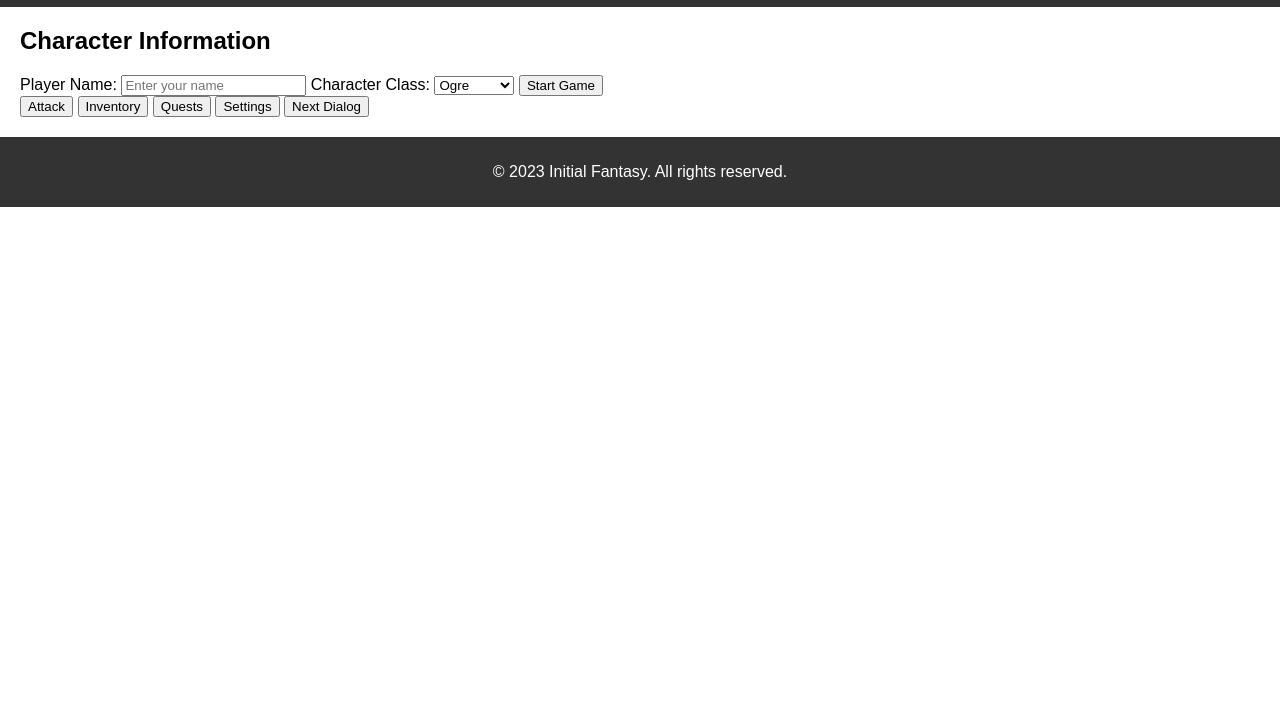
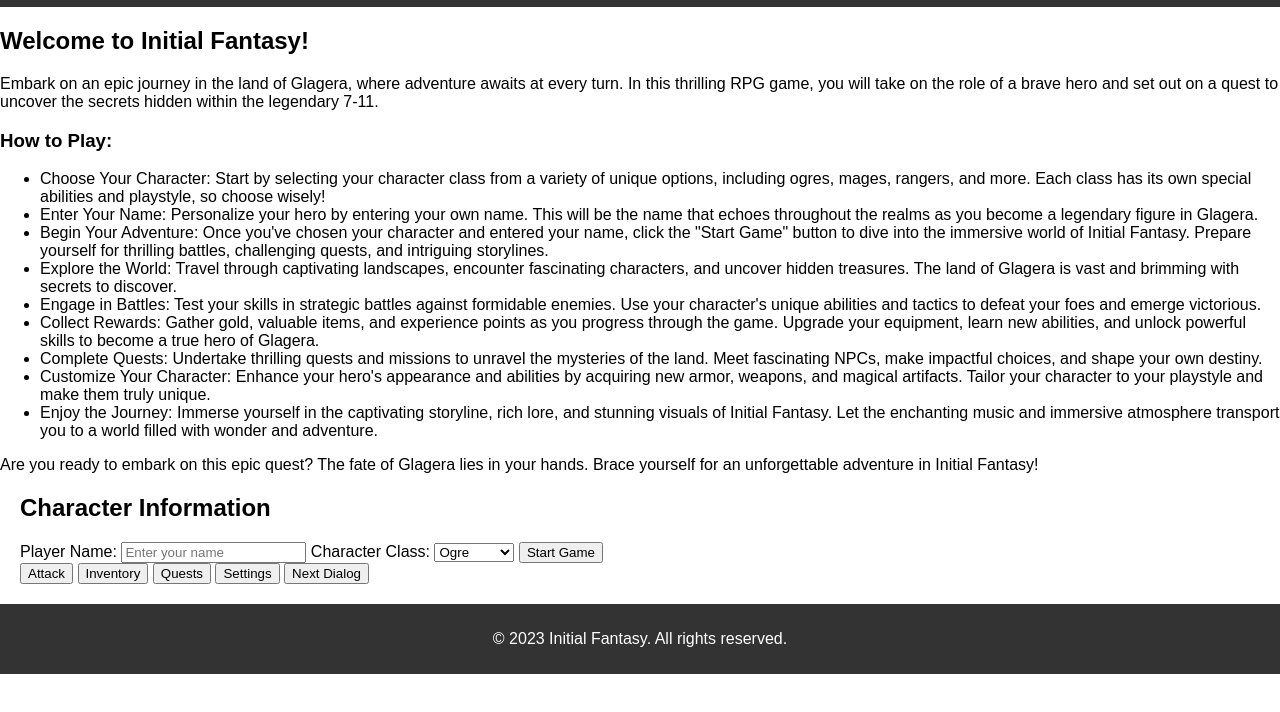
Before and after one commit to HussainAther/Initial-Fantasy, a website: page index.html in a window 1280 px wide. Shown: the part 50-762 px from the top of the page. Drawn offline with Linux system fonts and the light colour scheme.

Commit message:
if descriptoin

```diff
--- a/index.html
+++ b/index.html
@@ -10,6 +10,44 @@
   <header>
     <h1>Initial Fantasy</h1>
   </header>
+      <h2>Welcome to Initial Fantasy!</h2>
+      <p>
+        Embark on an epic journey in the land of Glagera, where adventure awaits at every turn. In this thrilling RPG game, you will take on the role of a brave hero and set out on a quest to uncover the secrets hidden within the legendary 7-11.
+      </p>
+      <h3>How to Play:</h3>
+      <ul>
+        <li>
+          Choose Your Character: Start by selecting your character class from a variety of unique options, including ogres, mages, rangers, and more. Each class has its own special abilities and playstyle, so choose wisely!
+        </li>
+        <li>
+          Enter Your Name: Personalize your hero by entering your own name. This will be the name that echoes throughout the realms as you become a legendary figure in Glagera.
+        </li>
+        <li>
+          Begin Your Adventure: Once you've chosen your character and entered your name, click the "Start Game" button to dive into the immersive world of Initial Fantasy. Prepare yourself for thrilling battles, challenging quests, and intriguing storylines.
+        </li>
+        <li>
+          Explore the World: Travel through captivating landscapes, encounter fascinating characters, and uncover hidden treasures. The land of Glagera is vast and brimming with secrets to discover.
+        </li>
+        <li>
+          Engage in Battles: Test your skills in strategic battles against formidable enemies. Use your character's unique abilities and tactics to defeat your foes and emerge victorious.
+        </li>
+        <li>
+          Collect Rewards: Gather gold, valuable items, and experience points as you progress through the game. Upgrade your equipment, learn new abilities, and unlock powerful skills to become a true hero of Glagera.
+        </li>
+        <li>
+          Complete Quests: Undertake thrilling quests and missions to unravel the mysteries of the land. Meet fascinating NPCs, make impactful choices, and shape your own destiny.
+        </li>
+        <li>
+          Customize Your Character: Enhance your hero's appearance and abilities by acquiring new armor, weapons, and magical artifacts. Tailor your character to your playstyle and make them truly unique.
+        </li>
+        <li>
+          Enjoy the Journey: Immerse yourself in the captivating storyline, rich lore, and stunning visuals of Initial Fantasy. Let the enchanting music and immersive atmosphere transport you to a world filled with wonder and adventure.
+        </li>
+      </ul>
+      <p>
+        Are you ready to embark on this epic quest? The fate of Glagera lies in your hands. Brace yourself for an unforgettable adventure in Initial Fantasy!
+      </p>
+    </div>
   <main>
     <div id="character-info">
       <h2>Character Information</h2>
```
